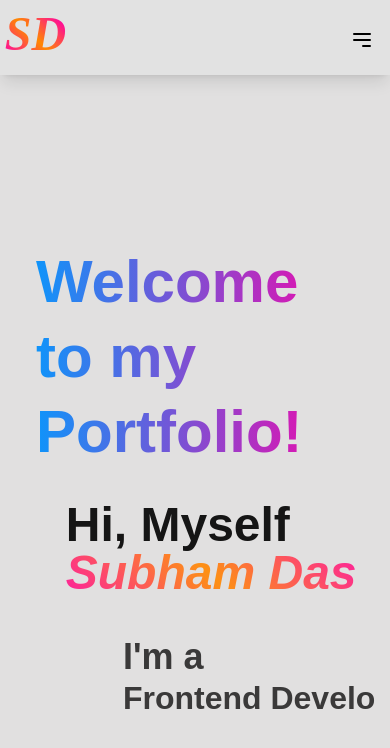
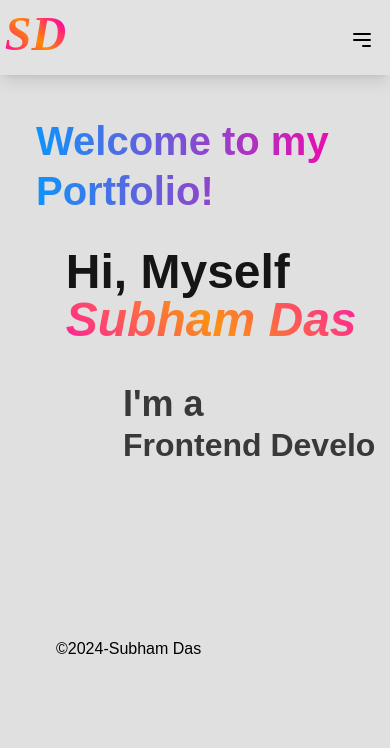
Before and after one commit to Subham-Das1/Portfolio-Web, a plain HTML site: page index.html in a window 390 px wide. Drawn offline with nearby package versions, Linux system fonts and the light colour scheme.

Commit message:
Update style.css

```diff
--- a/style.css
+++ b/style.css
@@ -208,7 +208,7 @@ nav .container {
         margin-bottom: 10rem;
     }
 
-    h1 {
+    .home-content h1 {
         font-size: 2.5rem;
         margin-top: 1.5rem;
     }
@@ -240,7 +240,7 @@ nav .container {
         margin-bottom: 0;
     }
 
-    h1 {
+    .home-content h1 {
         font-size: 2.5rem;
         margin-top: 1rem;
     }
```
